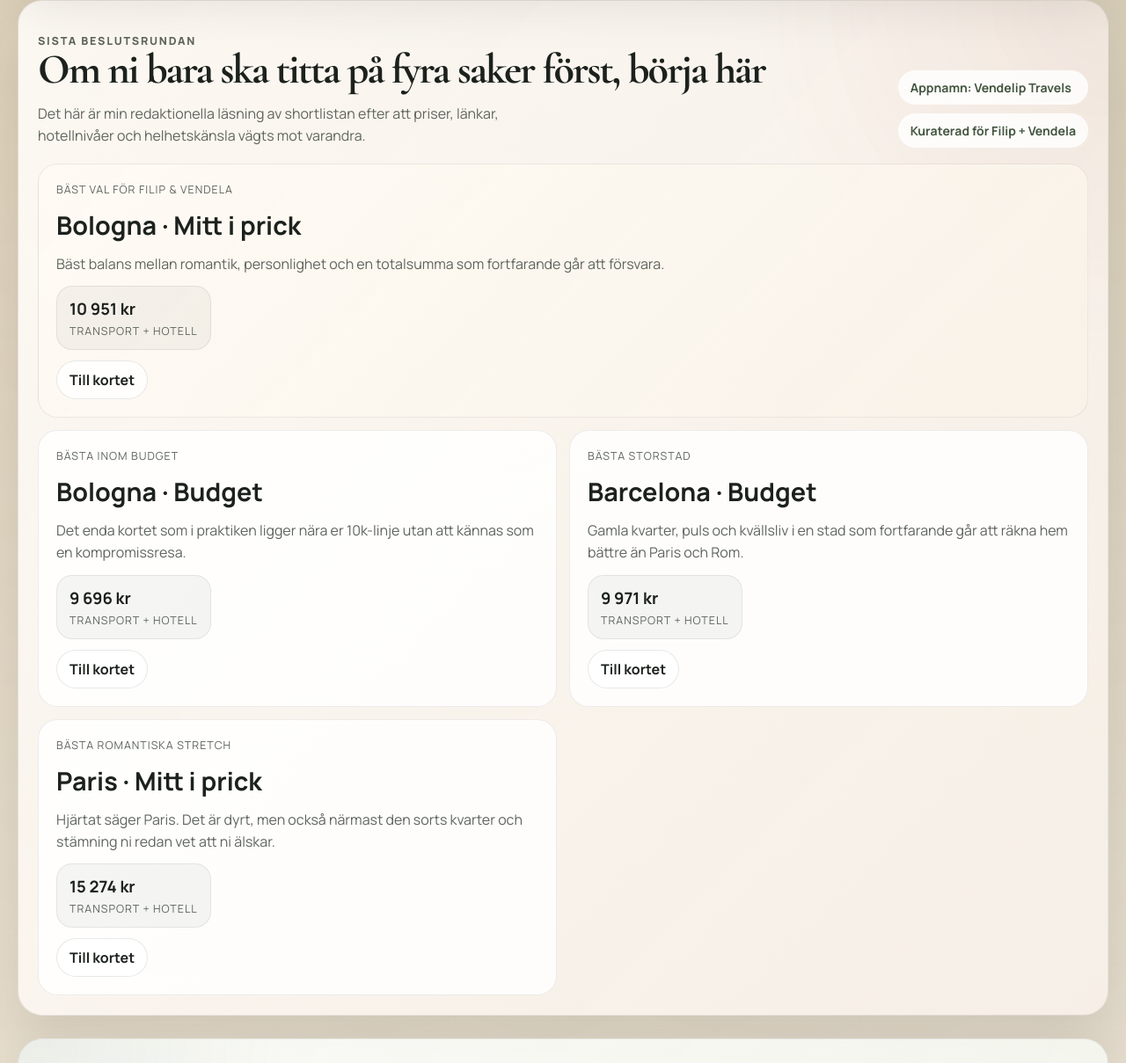
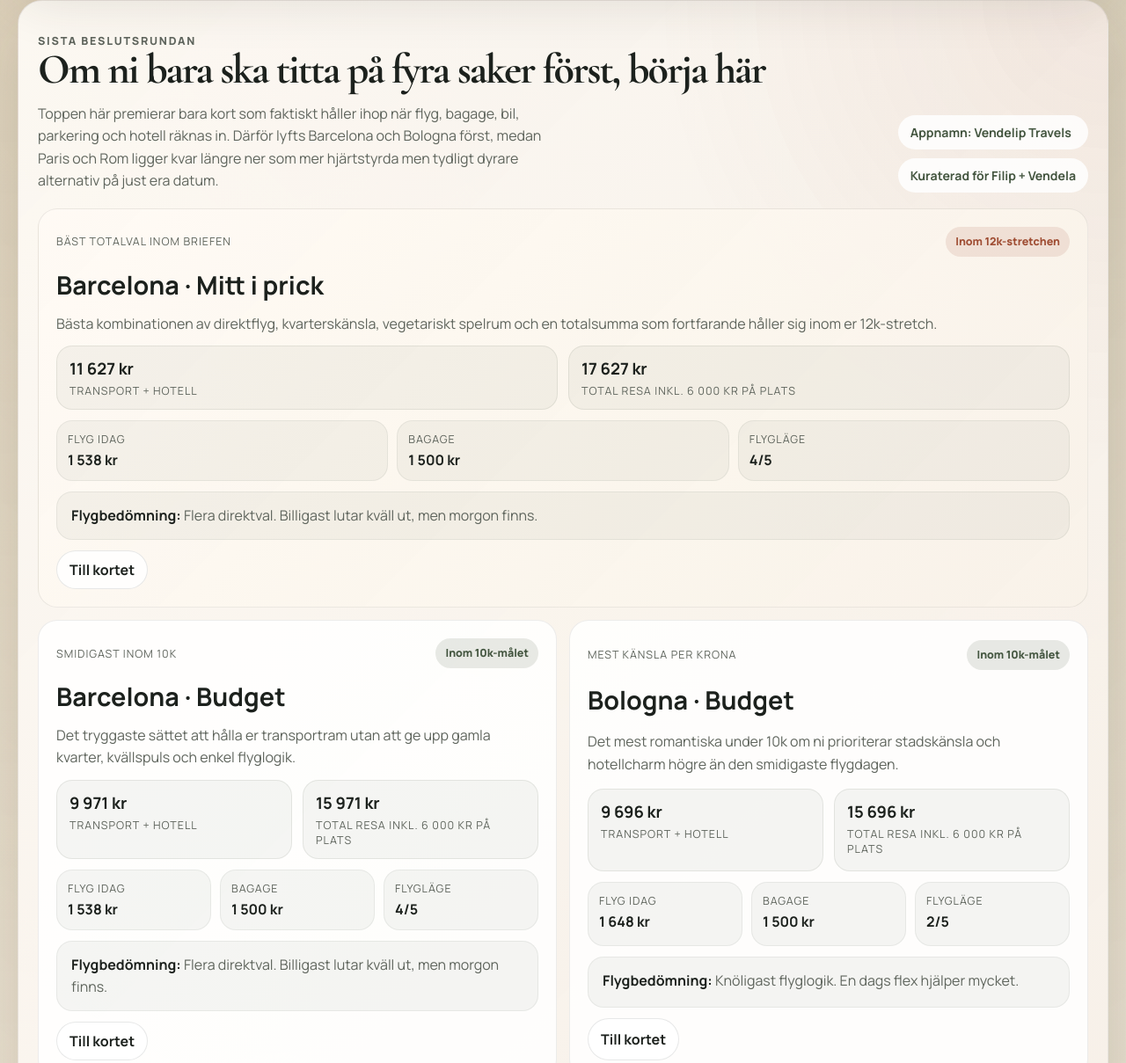
Before and after one commit to filipkillander/vendelip-travels, a plain HTML site: page index.html in a window 1280 px wide. Shown: the part 811-2020 px from the top of the page at 88% size. Drawn offline with nearby package versions, Linux system fonts and the light colour scheme.

Commit message:
Refine top recommendations around flights and budget

```diff
--- a/app.js
+++ b/app.js
@@ -814,33 +814,33 @@ const state = {
 
 const decisionPicks = [
   {
-    label: "Bäst val för Filip & Vendela",
-    city: "Bologna",
+    label: "Bäst totalval inom briefen",
+    city: "Barcelona",
     tier: "Mitt i prick",
     reason:
-      "Bäst balans mellan romantik, personlighet och en totalsumma som fortfarande går att försvara.",
+      "Bästa kombinationen av direktflyg, kvarterskänsla, vegetariskt spelrum och en totalsumma som fortfarande håller sig inom er 12k-stretch.",
     featured: true,
   },
   {
-    label: "Bästa inom budget",
+    label: "Smidigast inom 10k",
+    city: "Barcelona",
+    tier: "Budget",
+    reason:
+      "Det tryggaste sättet att hålla er transportram utan att ge upp gamla kvarter, kvällspuls och enkel flyglogik.",
+  },
+  {
+    label: "Mest känsla per krona",
     city: "Bologna",
     tier: "Budget",
     reason:
-      "Det enda kortet som i praktiken ligger nära er 10k-linje utan att kännas som en kompromissresa.",
+      "Det mest romantiska under 10k om ni prioriterar stadskänsla och hotellcharm högre än den smidigaste flygdagen.",
   },
   {
-    label: "Bästa storstad",
-    city: "Barcelona",
-    tier: "Budget",
+    label: "Bästa boutique-stretch",
+    city: "Bologna",
+    tier: "Utökad",
     reason:
-      "Gamla kvarter, puls och kvällsliv i en stad som fortfarande går att räkna hem bättre än Paris och Rom.",
-  },
-  {
-    label: "Bästa romantiska stretch",
-    city: "Paris",
-    tier: "Mitt i prick",
-    reason:
-      "Hjärtat säger Paris. Det är dyrt, men också närmast den sorts kvarter och stämning ni redan vet att ni älskar.",
+      "Det tydligaste vuxenvalet inom er stretch: mer hotellkänsla, kaffemaskin och fortfarande under 12k för transport + hotell.",
   },
 ];
 
@@ -930,8 +930,10 @@ const renderDecisionSection = () => {
           <p class="compare-kicker">Sista beslutsrundan</p>
           <h2>Om ni bara ska titta på fyra saker först, börja här</h2>
           <p>
-            Det här är min redaktionella läsning av shortlistan efter att priser, länkar,
-            hotellnivåer och helhetskänsla vägts mot varandra.
+            Toppen här premierar bara kort som faktiskt håller ihop när flyg, bagage,
+            bil, parkering och hotell räknas in. Därför lyfts Barcelona och Bologna
+            först, medan Paris och Rom ligger kvar längre ner som mer hjärtstyrda men
+            tydligt dyrare alternativ på just era datum.
           </p>
         </div>
         <div class="method-meta">
@@ -945,15 +947,43 @@ const renderDecisionSection = () => {
           .map((pick) => {
             const trip = trips.find((candidate) => candidate.city === pick.city);
             const option = getTierOption(trip, pick.tier);
+            const profile = compareProfiles[trip.city];
+            const budgetState = getBudgetState(option.transportHotelSek);
             return `
               <article class="decision-card ${pick.featured ? "featured" : ""}">
-                <span>${pick.label}</span>
+                <div class="decision-topline">
+                  <span>${pick.label}</span>
+                  <p class="status ${budgetState.className}">${budgetState.label}</p>
+                </div>
                 <h3>${pick.city} · ${pick.tier}</h3>
                 <p>${pick.reason}</p>
-                <div class="decision-meta">
-                  <strong>${formatSek(option.transportHotelSek)}</strong>
-                  <span>transport + hotell</span>
+                <div class="decision-price-row">
+                  <div class="decision-meta">
+                    <strong>${formatSek(option.transportHotelSek)}</strong>
+                    <span>transport + hotell</span>
+                  </div>
+                  <div class="decision-meta">
+                    <strong>${formatSek(option.tripTotalSek)}</strong>
+                    <span>total resa inkl. 6 000 kr på plats</span>
+                  </div>
                 </div>
+                <div class="decision-metrics">
+                  <div class="metric-box">
+                    <span>Flyg idag</span>
+                    <strong>${formatSek(option.flightSek)}</strong>
+                  </div>
+                  <div class="metric-box">
+                    <span>Bagage</span>
+                    <strong>${formatSek(option.baggageSek)}</strong>
+                  </div>
+                  <div class="metric-box">
+                    <span>Flygläge</span>
+                    <strong>${profile.flight.easeScore}/5</strong>
+                  </div>
+                </div>
+                <p class="decision-story">
+                  <strong>Flygbedömning:</strong> ${profile.flight.directness}. ${profile.flight.timing}.
+                </p>
                 <a href="#${makeOptionId(trip, option)}">Till kortet</a>
               </article>
             `;
--- a/styles.css
+++ b/styles.css
@@ -316,6 +316,14 @@ body::before {
     linear-gradient(135deg, rgba(255, 250, 244, 0.95), rgba(248, 242, 232, 0.92));
 }
 
+.decision-topline {
+  display: flex;
+  flex-wrap: wrap;
+  justify-content: space-between;
+  gap: 10px;
+  align-items: center;
+}
+
 .decision-card span {
   display: block;
   font-size: 0.78rem;
@@ -335,11 +343,21 @@ body::before {
   line-height: 1.58;
 }
 
+.decision-topline .status {
+  white-space: nowrap;
+}
+
+.decision-price-row {
+  display: grid;
+  grid-template-columns: repeat(2, minmax(0, 1fr));
+  gap: 12px;
+}
+
 .decision-meta {
   display: inline-flex;
   flex-direction: column;
   gap: 4px;
-  width: fit-content;
+  width: 100%;
   padding: 12px 14px;
   border-radius: 18px;
   background: rgba(67, 85, 63, 0.05);
@@ -348,6 +366,23 @@ body::before {
 
 .decision-meta strong {
   font-size: 1.15rem;
+}
+
+.decision-metrics {
+  display: grid;
+  grid-template-columns: repeat(3, minmax(0, 1fr));
+  gap: 10px;
+}
+
+.decision-story {
+  padding: 14px 16px;
+  border-radius: 18px;
+  background: rgba(67, 85, 63, 0.05);
+  border: 1px solid rgba(67, 85, 63, 0.08);
+}
+
+.decision-story strong {
+  color: var(--ink);
 }
 
 .decision-card a {
@@ -1273,6 +1308,11 @@ body::before {
   .decision-card.featured {
     grid-column: auto;
   }
+
+  .decision-price-row,
+  .decision-metrics {
+    grid-template-columns: 1fr;
+  }
 }
 
 @media (max-width: 720px) {
```
